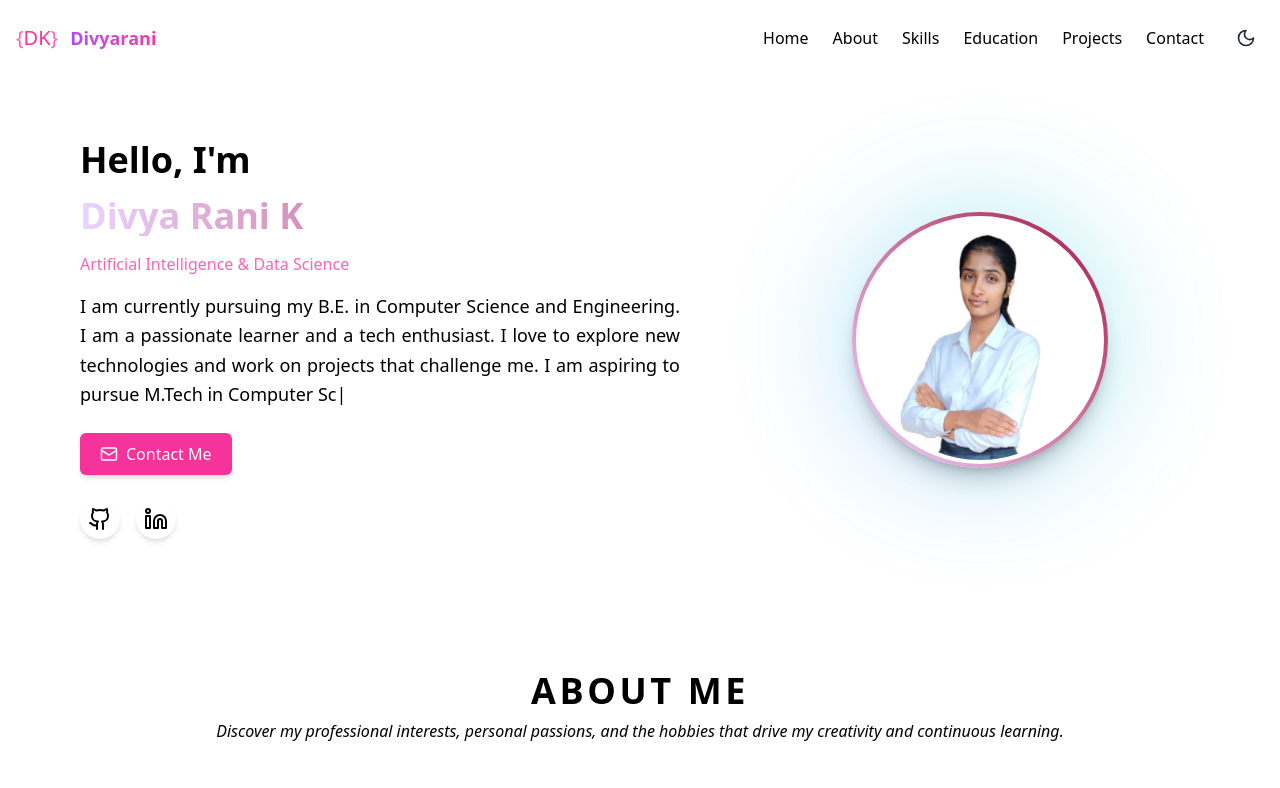
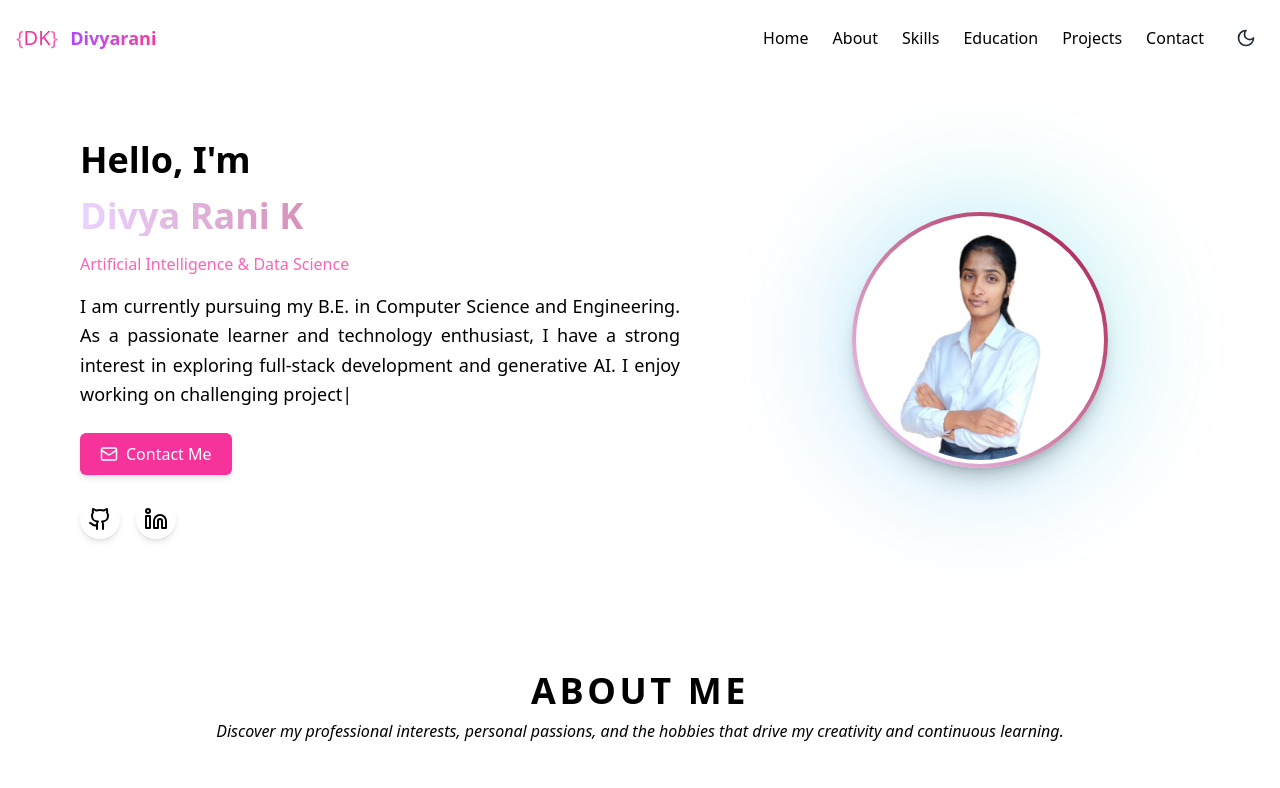
Before and after one commit to divyaranidhkls/profile, a Next.js app: page / in a window 1280 px wide. Shown: the top 788 px of the page. Built offline with nearby package versions, Linux system fonts and the light colour scheme.

Commit message:
Update HeroText component with enhanced personal description for clarity and engagement

```diff
--- a/app/Hero/HeroText.tsx
+++ b/app/Hero/HeroText.tsx
@@ -4,7 +4,7 @@ import React, { useEffect, useState } from 'react';
 import { Github, Linkedin } from 'lucide-react';
 
 const HeroText = () => {
-  const fullText = `I am currently pursuing my B.E. in Computer Science and Engineering. I am a passionate learner and a tech enthusiast. I love to explore new technologies and work on projects that challenge me. I am aspiring to pursue M.Tech in Computer Science to deepen my knowledge in the field. I love reading self improvement books and writing blogs about my learnings.`;
+  const fullText = `I am currently pursuing my B.E. in Computer Science and Engineering. As a passionate learner and technology enthusiast, I have a strong interest in exploring full-stack development and generative AI. I enjoy working on challenging projects that push my boundaries and allow me to apply my skills in innovative ways. Beyond coding, I have a deep interest in self-improvement and regularly write blogs to share insights from the books I read and experiences I gain`;
 
   const [displayedText, setDisplayedText] = useState('');
   const [index, setIndex] = useState(0);
```
